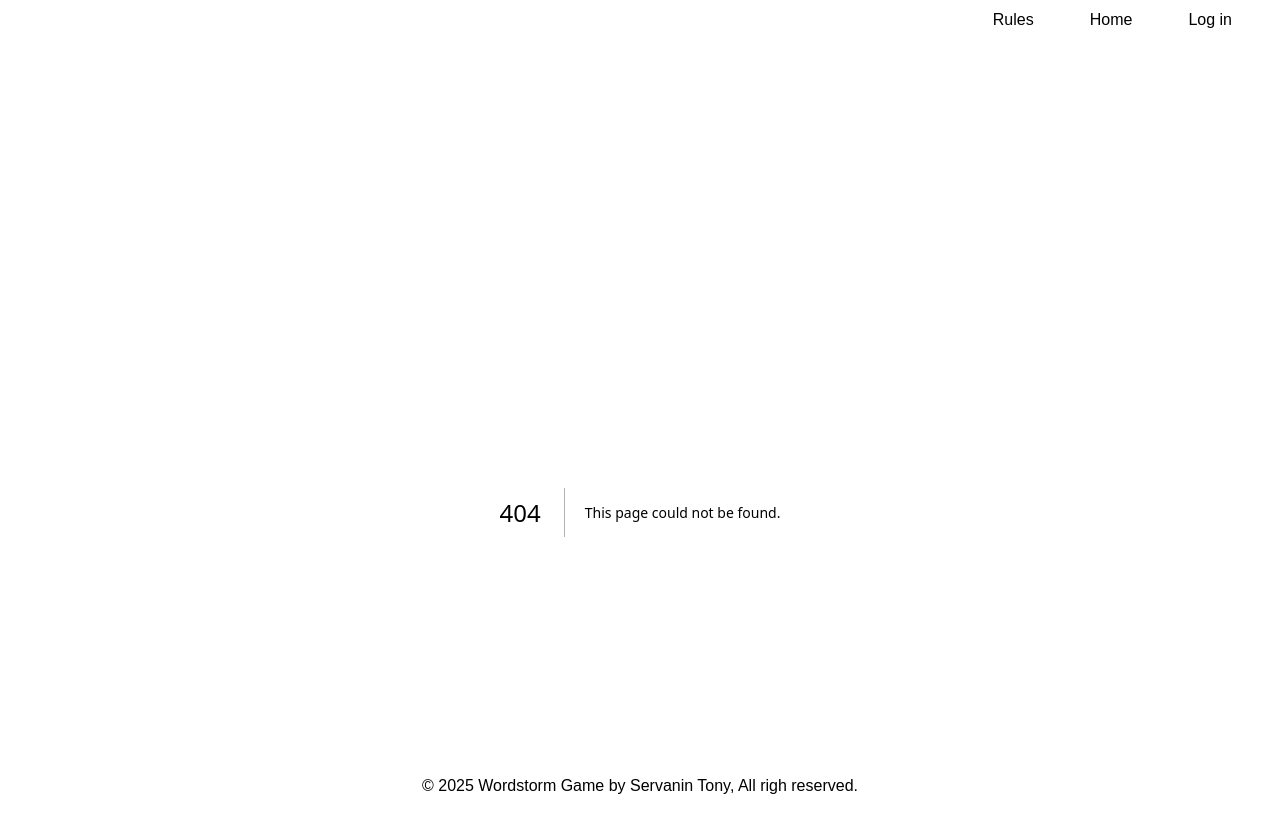
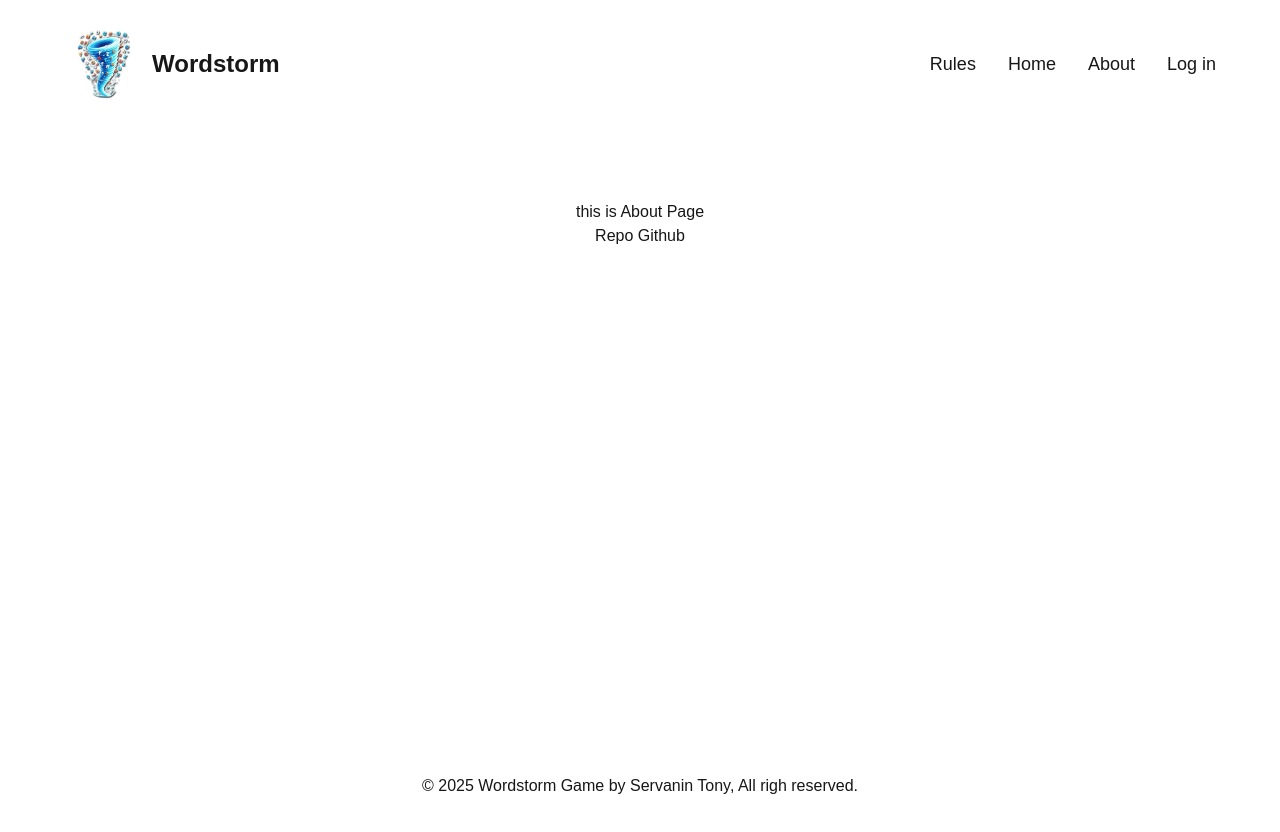
Before and after one commit to Tonysoossa/wordstorm, a Next.js app: page /pages/about in a window 1280 px wide. Before the commit this address had no page. Shown: the top 832 px of the page. After the commit the page ends 800 px from the top, so only its background shows below. Built offline with nearby package versions, Linux system fonts and the light colour scheme.

Commit message:
working on pages

```diff
--- a/app/containers/Nav.tsx
+++ b/app/containers/Nav.tsx
@@ -1,16 +1,44 @@
+import Image from "next/image";
 import Link from "next/link";
 export default function NavBar() {
   return (
-    <nav className="flex justify-end gap-14">
-      <Link href="/pages/rules" className="cursor-pointer">
+    <nav className="flex items-center justify-between p-4 ">
+      <div className="flex items-center gap-2">
+        <Image
+          src="/wordstormLogo.png"
+          alt="Wordstorm Logo"
+          width={80}
+          height={80}
+        />
+        <p className="text-2xl font-bold cursor-default">Wordstorm</p>
+      </div>
+
+      <div className="flex text-lg gap-8 ">
+        <Link
+          href="/pages/rules"
+          className="cursor-pointer hover:text-blue-400 hover:scale-110"
+        >
           Rules
         </Link>
-      <Link href="/pages/landing" className="cursor-pointer">
+        <Link
+          href="/pages/landing"
+          className="cursor-pointer hover:text-blue-400 hover:scale-110"
+        >
           Home
         </Link>
-      <Link href="/pages/login" className="cursor-pointer">
+        <Link
+          href="/pages/about"
+          className="cursor-pointer hover:text-blue-400 hover:scale-110"
+        >
+          About
+        </Link>
+        <Link
+          href="/pages/login"
+          className="cursor-pointer hover:text-blue-400 hover:scale-110"
+        >
           Log in
         </Link>
+      </div>
     </nav>
   );
 }
--- a/app/page.tsx
+++ b/app/page.tsx
@@ -2,5 +2,4 @@ import { redirect } from "next/navigation";
 
 export default function Home() {
   redirect("/pages/landing");
-  return null;
 }
--- /dev/null
+++ b/app/pages/about/page.tsx
@@ -0,0 +1,16 @@
+import Link from "next/link";
+
+export default function About() {
+  return (
+    <div>
+      <p>this is About Page</p>
+      <Link
+        href="https://github.com/Tonysoossa/wordstorm"
+        className=" hover:scale-110 hover:text-blue-400"
+        target="_blank"
+      >
+        Repo Github
+      </Link>
+    </div>
+  );
+}
```
Also changed, not shown: public/wordstormLogo.png (renamed from public/wordstomLogo.png). Lines whose indentation alone changed are shown as unchanged.
